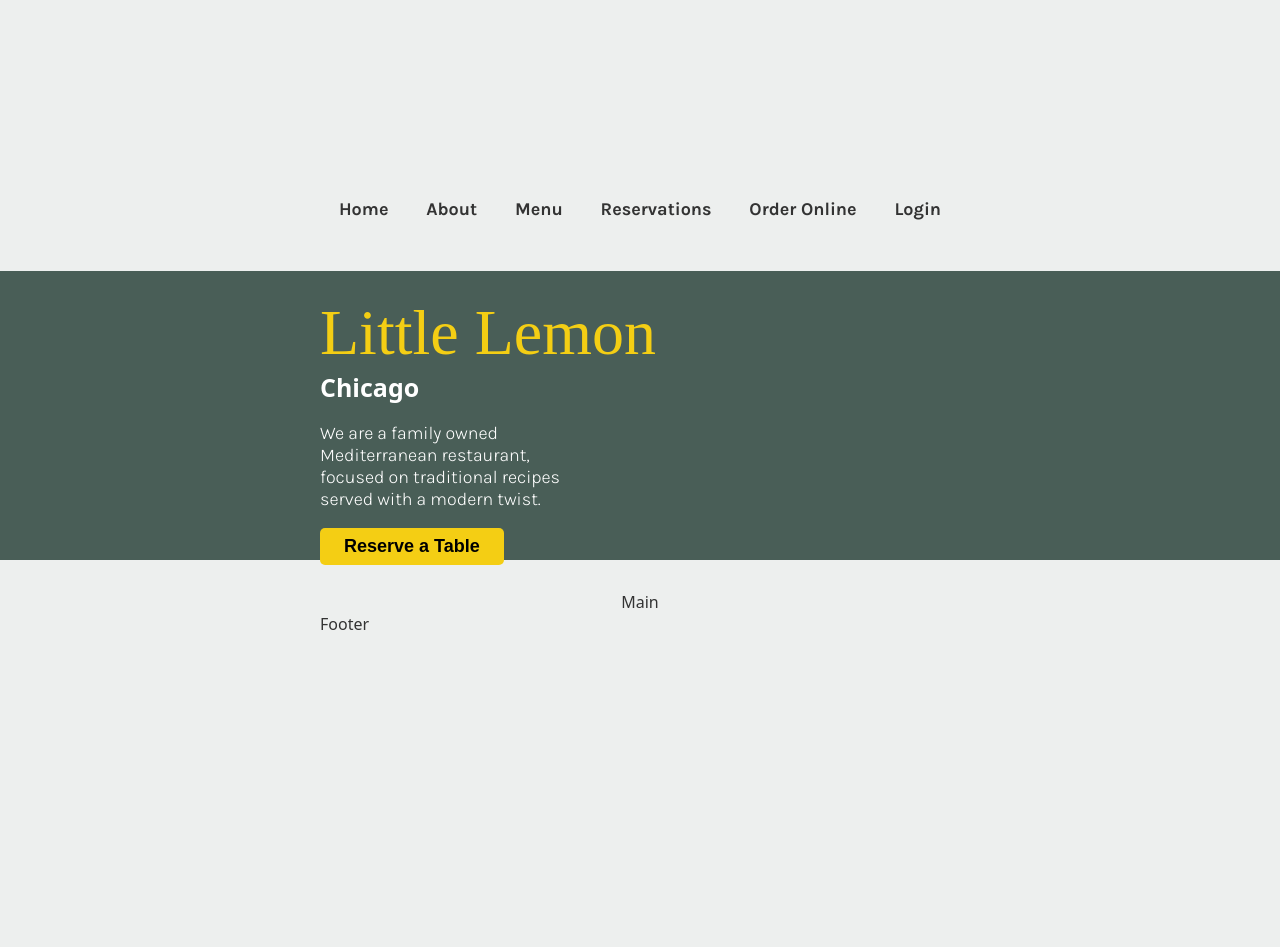
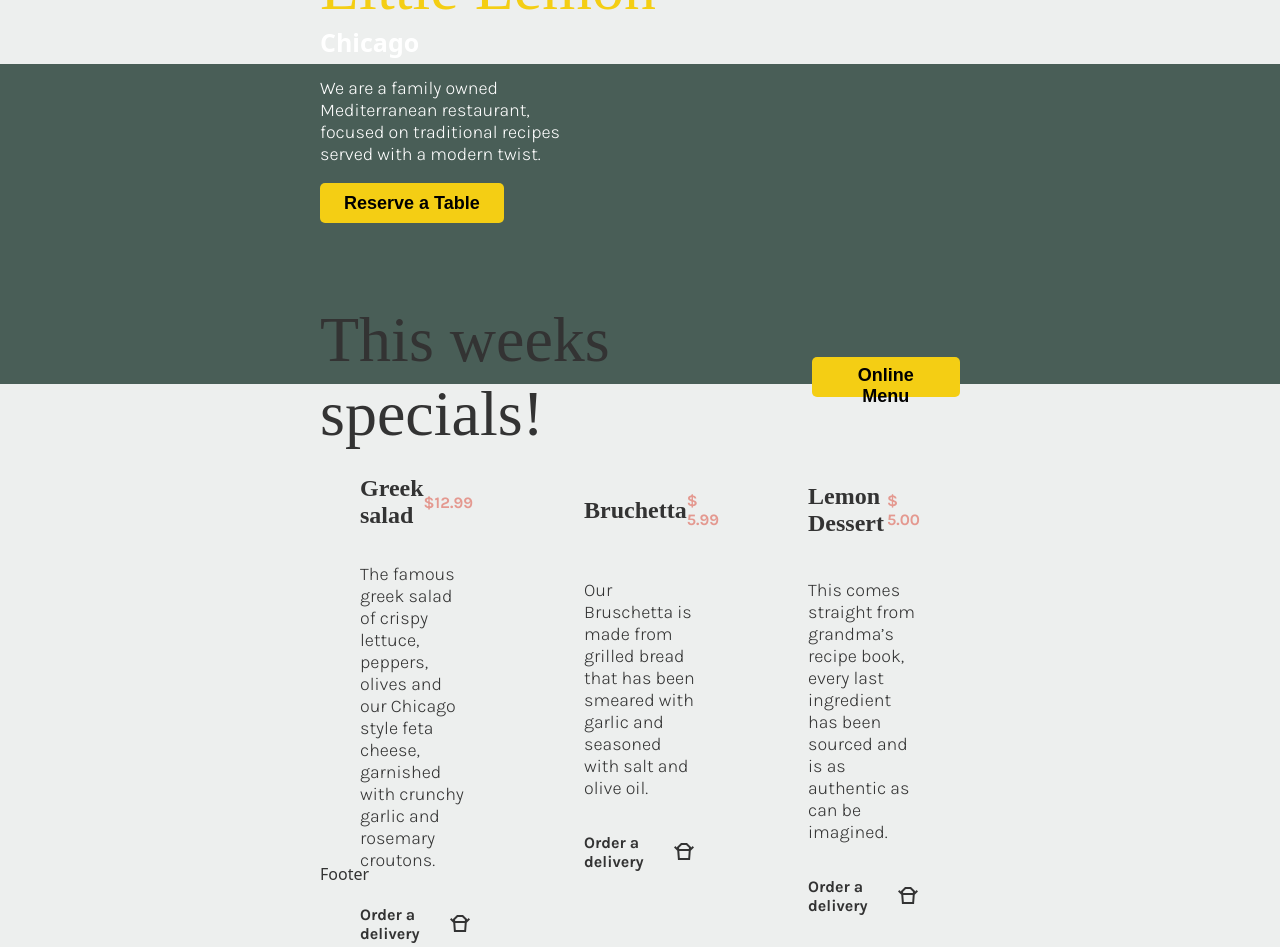
Before and after one commit to JacobTTorres/LittleLemon, a React (Create React App) app: page / in a window 1280 px wide. Before the commit the page ends 800 px from the top, so only its background shows below. Built offline with nearby package versions, Linux system fonts and the light colour scheme; a web font is replaced by a local one.

Commit message:
Specials just needs img

```diff
--- a/public/index.html
+++ b/public/index.html
@@ -17,4 +17,8 @@
     href="https://fonts.googleapis.com/css2?family=Karla:ital,wght@0,200;0,300;0,600;0,700;0,800;1,200;1,300;1,400;1,500;1,600;1,700;1,800&family=Markazi+Text:wght@400;500;600;700&display=swap"
     rel="stylesheet"
   />
+  <link
+    rel="stylesheet"
+    href="https://fonts.googleapis.com/css2?family=Material+Symbols+Outlined:opsz,wght,FILL,GRAD@20..48,100..700,0..1,-50..200"
+  />
 </head>
--- a/src/components/main/Main.js
+++ b/src/components/main/Main.js
@@ -1,5 +1,73 @@
 import React from 'react';
 
+import './main.css';
+
 export default function Main() {
-  return <main>Main</main>;
+  return (
+    <main>
+      <section className="specials">
+        <div className="specTop">
+          <h1 className="specHeader">This weeks specials!</h1>
+          <button className="specBtn">Online Menu</button>
+        </div>
+        <div className="specBottom">
+          <div className="card">
+            <img src="" alt="" />
+            <div className="cardTop">
+              <h4 className="itemTitle">Greek salad</h4>
+              <p className="price">$12.99</p>
+            </div>
+            <div className="cardMid">
+              <p className="cardInfo">
+                The famous greek salad of crispy lettuce, peppers, olives and
+                our Chicago style feta cheese, garnished with crunchy garlic and
+                rosemary croutons.
+              </p>
+            </div>
+            <div className="cardBottom">
+              <h5 className="orderDeli">Order a delivery</h5>
+              <span class="material-symbols-outlined">takeout_dining</span>
+            </div>
+          </div>
+          <div className="card">
+            <img src="" alt="" />
+            <div className="cardTop">
+              <h4 className="itemTitle">Bruchetta</h4>
+              <p className="price">$ 5.99</p>
+            </div>
+            <div className="cardMid">
+              <p className="cardInfo">
+                Our Bruschetta is made from grilled bread that has been smeared
+                with garlic and seasoned with salt and olive oil.
+              </p>
+            </div>
+            <div className="cardBottom">
+              <h5 className="orderDeli">Order a delivery</h5>
+              <span class="material-symbols-outlined">takeout_dining</span>
+            </div>
+          </div>
+          <div className="card">
+            <img src="" alt="" />
+            <div className="cardTop">
+              <h4 className="itemTitle">Lemon Dessert</h4>
+              <p className="price">$ 5.00</p>
+            </div>
+            <div className="cardMid">
+              <p className="cardInfo">
+                This comes straight from grandma’s recipe book, every last
+                ingredient has been sourced and is as authentic as can be
+                imagined.
+              </p>
+            </div>
+            <div className="cardBottom">
+              <h5 className="orderDeli">Order a delivery</h5>
+              <span class="material-symbols-outlined">takeout_dining</span>
+            </div>
+          </div>
+        </div>
+      </section>
+      <section className="testimonials"></section>
+      <section className="underHeader"></section>
+    </main>
+  );
 }
--- a/src/components/main/main.css
+++ b/src/components/main/main.css
@@ -0,0 +1,85 @@
+/* main-all */
+
+.card {
+  height: 50vh;
+  width: 30%;
+  display: flex;
+  justify-content: space-between;
+  align-items: flex-start;
+  flex-direction: column;
+}
+
+.cardTop,
+.cardMid,
+.cardBottom {
+  padding: 0.25rem 2.5rem;
+  margin: 0.25rem 0;
+}
+
+/* main-speacials */
+
+.specials {
+  width: 100%;
+  height: 80vh;
+  padding-top: 10vh;
+}
+
+.specTop {
+  display: flex;
+  justify-content: space-between;
+  align-items: center;
+  flex-direction: row;
+  width: 100%;
+}
+
+.specBottom {
+  margin-top: 1rem;
+  display: flex;
+  justify-content: space-between;
+  flex-direction: row;
+}
+
+.cardTop {
+  display: flex;
+  justify-content: space-between;
+  align-items: center;
+  flex-direction: row;
+  width: 100%;
+}
+
+.itemTitle {
+  font-weight: bolder;
+  font-family: var(--markazi);
+  font-size: 1.5em;
+}
+
+.price {
+  color: var(--secondarySalmon);
+  font-family: var(--karla);
+  font-size: 1em;
+  font-weight: bold;
+}
+
+.cardInfo {
+  font-family: var(--karla);
+}
+
+.cardBottom {
+  display: flex;
+  justify-content: space-between;
+  align-items: center;
+  flex-direction: row;
+  width: 100%;
+}
+
+.orderDeli {
+  font-family: var(--karla);
+  font-weight: bolder;
+  font-size: 1em;
+}
+
+/* main-specials ^^^ */
+
+/* main-testimonials */
+
+/* main-testimonials ^^^*/
--- a/src/style.css
+++ b/src/style.css
@@ -29,6 +29,11 @@ body,
   align-items: center;
 }
 
+.outterApp {
+  height: 100%;
+  width: 100%;
+}
+
 h1 {
   font-weight: 500;
   font-size: 64px;
@@ -36,7 +41,9 @@ h1 {
   margin: 0%;
 }
 
-h3 {
+h3,
+h4,
+h5 {
   margin: 0;
   font-size: 25px;
 }
@@ -59,6 +66,7 @@ button {
   border-radius: 5px;
   font-size: 18px;
   font-weight: bolder;
+  height: 5vh;
 }
 
 p {
@@ -82,9 +90,14 @@ p {
   width: 100vw;
   background-color: var(--primaryGreen);
   position: absolute;
+  top: 5vw;
   z-index: 1;
 }
 
-Nav,Header,Main,Footer{
+Nav,
+Header,
+Main,
+Footer {
   padding: 0 25vw;
+  width: 100vw;
 }
```
